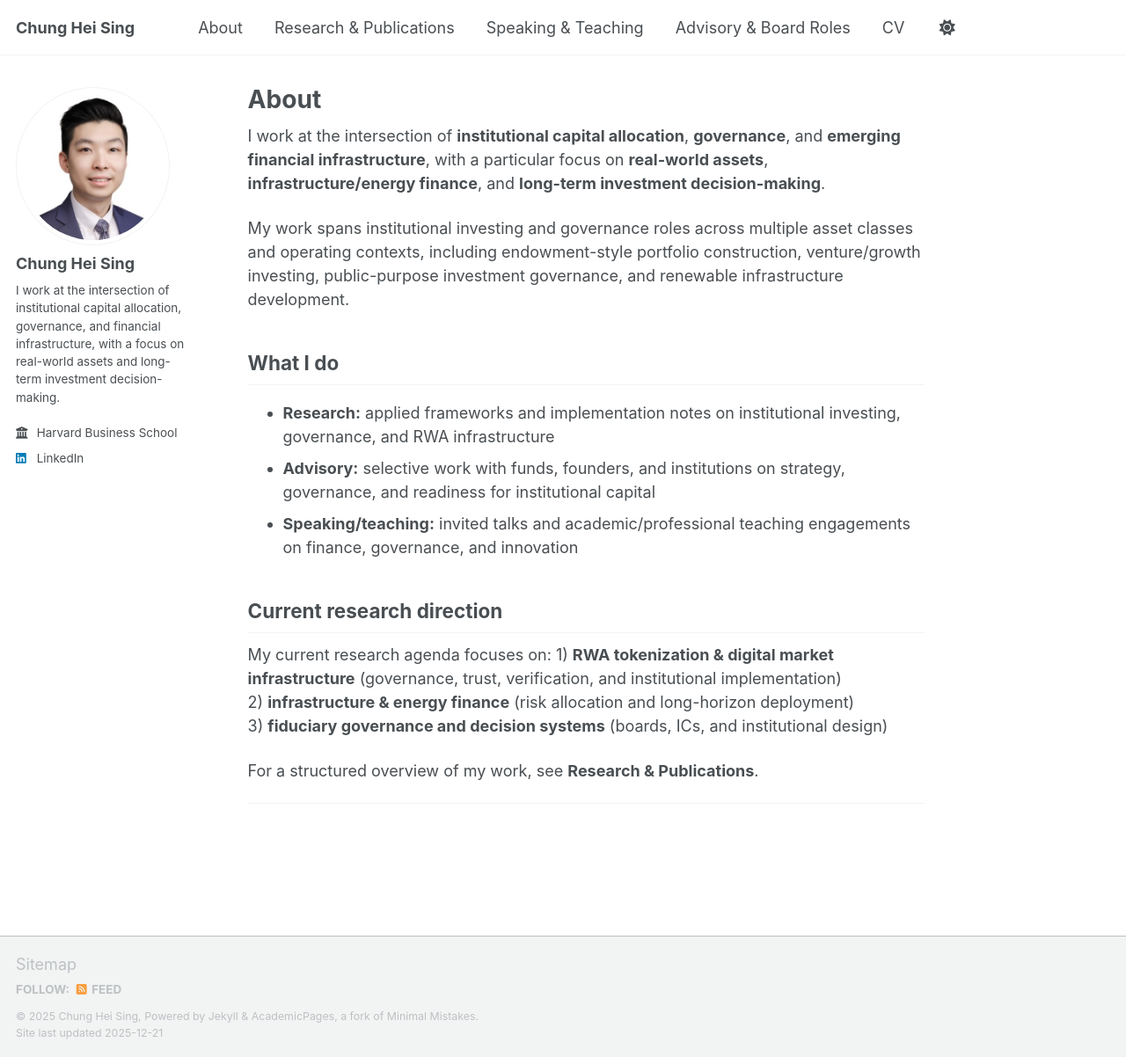
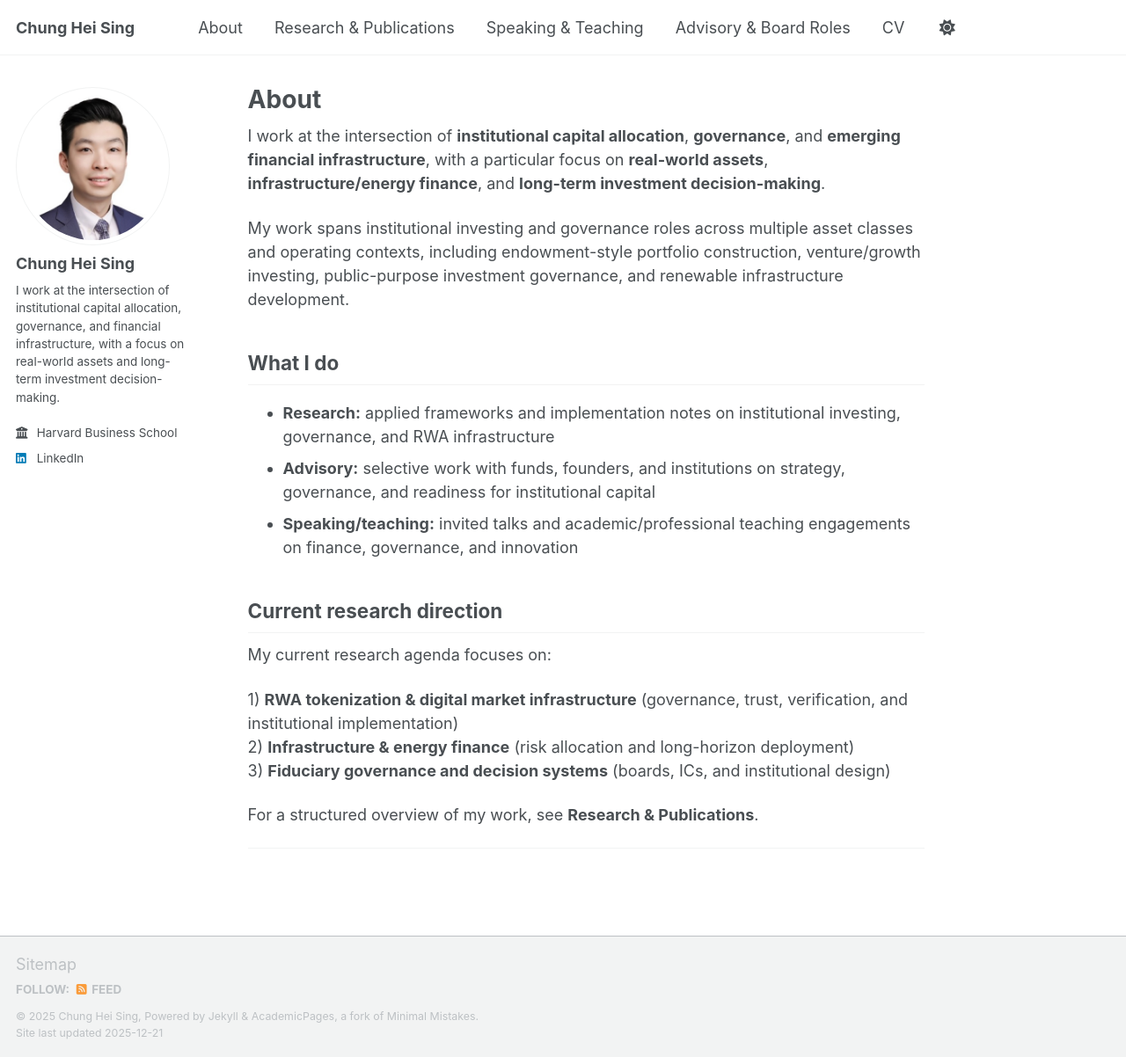
Before and after one commit to chungheising/chungheising.github.io, a Jekyll site: the page built from _pages/about.md, in a window 1280 px wide and 1202 px high. Shown: the whole window at 88% size. Built offline with Jekyll 4.4.1, drawn with Linux system fonts in a browser that asks for light colours; a script bundle is joined from its source files by our own code; library files that are not in the unit come from our copies.

Commit message:
Fix capitalization in research agenda items
Corrected capitalization in research direction points.

```diff
--- a/_pages/about.md
+++ b/_pages/about.md
@@ -17,9 +17,10 @@ My work spans institutional investing and governance roles across multiple asset
 ## Current research direction
 
 My current research agenda focuses on:
+
 1) **RWA tokenization & digital market infrastructure** (governance, trust, verification, and institutional implementation)
-2) **infrastructure & energy finance** (risk allocation and long-horizon deployment)
-3) **fiduciary governance and decision systems** (boards, ICs, and institutional design)
+2) **Infrastructure & energy finance** (risk allocation and long-horizon deployment)
+3) **Fiduciary governance and decision systems** (boards, ICs, and institutional design)
 
 For a structured overview of my work, see **Research & Publications**.
 
```
